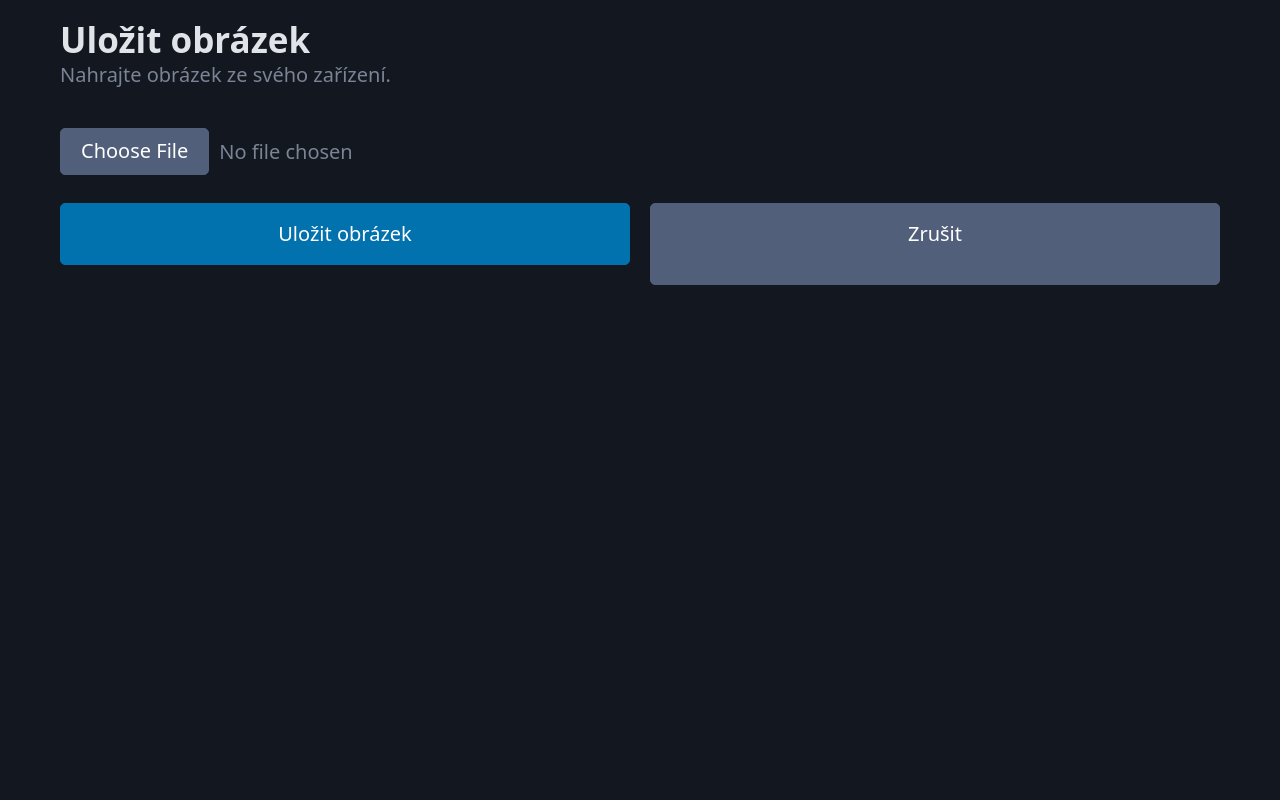
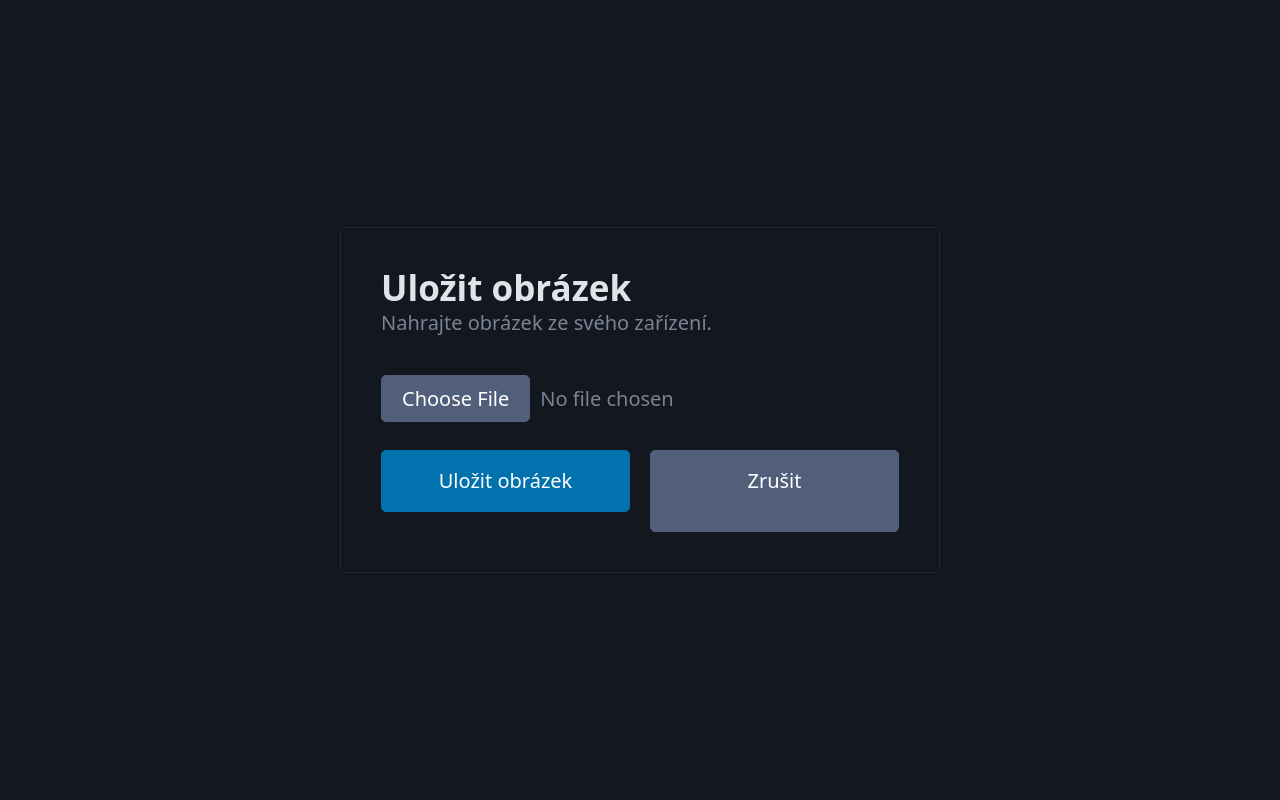
Before and after one commit to spital/web-app-store-info, a Python web app: template quicksave/app/templates/add_image.html in a window 1280 px wide. Run offline with Jinja, Linux system fonts and the light colour scheme; the template is opened without the code that fills it, so the values that code supplies are empty; some libraries are stand-ins or nearby versions.

Commit message:
I have updated the layout of `quicksave/app/templates/add_image.html` by modifying the CSS to center the content and make the container wider on larger screens. I've also added a media query to ensure it still looks good on smaller devices. I have verified the change by reading the file.

```diff
--- a/quicksave/app/templates/add_image.html
+++ b/quicksave/app/templates/add_image.html
@@ -6,11 +6,21 @@
     <title>Uložit obrázek - QuickSave</title>
     <link rel="stylesheet" href="https://cdn.jsdelivr.net/npm/@picocss/pico@2/css/pico.min.css">
     <style>
+        html, body {
+            height: 100%;
+        }
         body {
+            display: flex;
+            justify-content: center;
+            align-items: center;
             font-size: 1rem;
         }
-        .container {
-            padding: 1rem;
+        main.container {
+            width: 100%;
+            max-width: 600px;
+            padding: 2rem;
+            border: 1px solid var(--pico-muted-border-color);
+            border-radius: var(--pico-border-radius);
         }
         form {
             margin-top: 1.5rem;
@@ -19,6 +29,15 @@
             display: grid;
             grid-template-columns: 1fr 1fr;
             gap: 1rem;
+        }
+        @media (max-width: 768px) {
+            body {
+                display: block;
+            }
+            main.container {
+                border: none;
+                padding: 1rem;
+            }
         }
     </style>
 </head>
```
